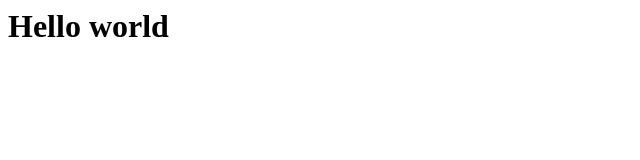
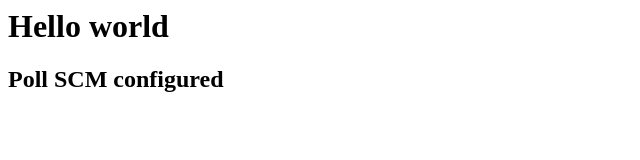
Before and after one commit to vamshi579/nonsense, a plain HTML site: page index.html in a window 1280 px wide. Shown: the whole page, without its empty margins (0-640 px from the left). Drawn offline with Linux system fonts and the light colour scheme.

Commit message:
poll scm configured

```diff
--- a/index.html
+++ b/index.html
@@ -1 +1,2 @@
 <h1>Hello world</h1>
+<h2>Poll SCM configured</h2>
```
